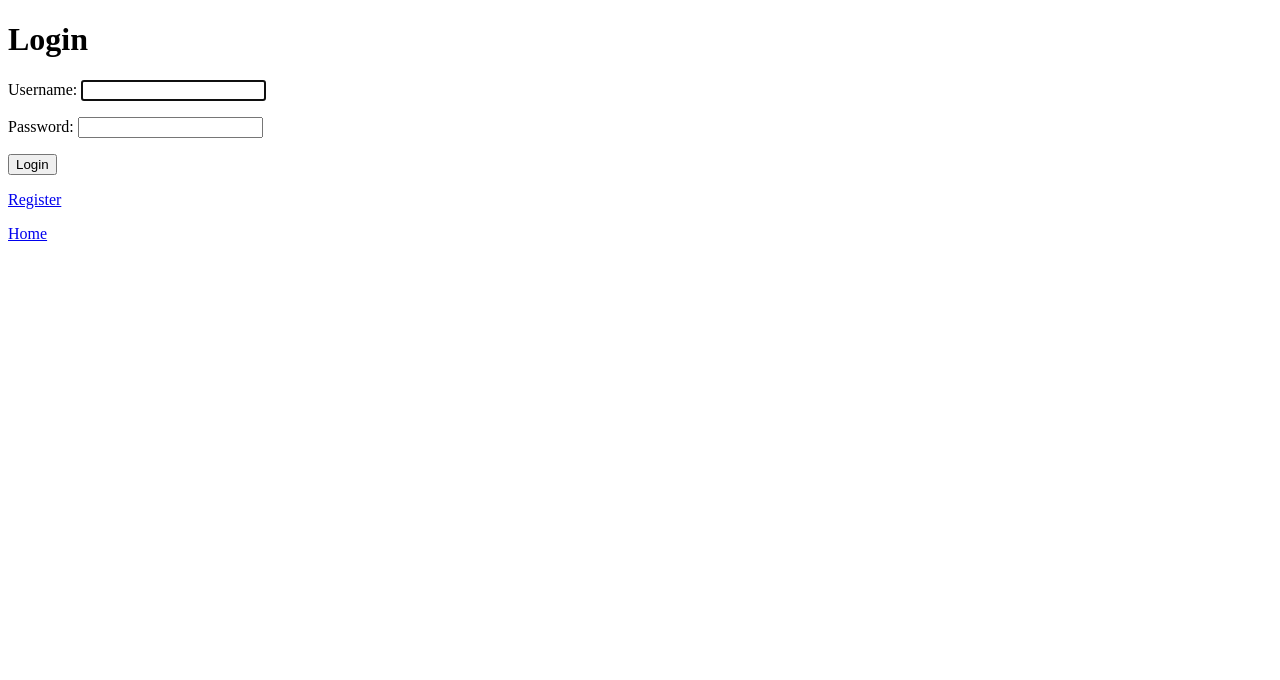
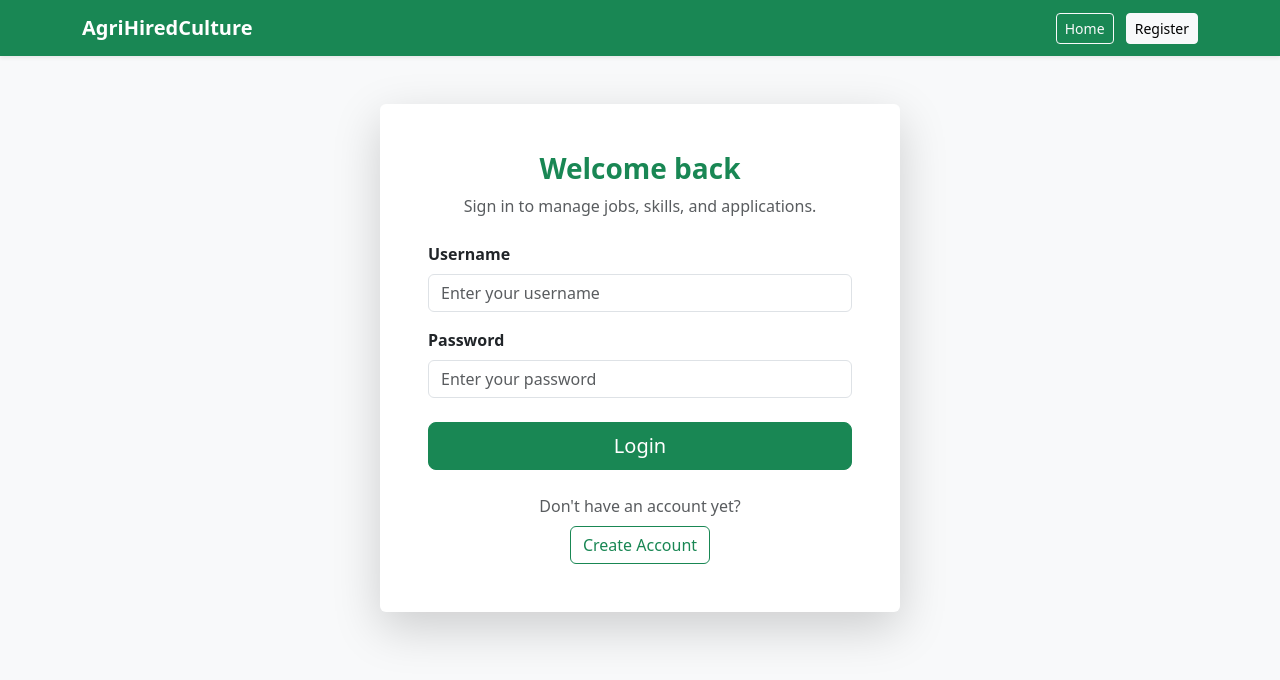
Before and after one commit to Alexchiper1/AgriHiredCulture, a Django app: page /login/ in a window 1280 px wide. Shown: the top 680 px of the page. Run offline with Django 5.2, Linux system fonts and the light colour scheme.

Commit message:
Designed Login Page

```diff
--- a/core/templates/core/login.html
+++ b/core/templates/core/login.html
@@ -3,18 +3,89 @@
 <head>
     <meta charset="UTF-8">
     <meta name="viewport" content="width=device-width, initial-scale=1.0">
-    <title>Login</title>
+    <title>Login | AgriHiredCulture</title>
+    <link href="https://cdn.jsdelivr.net/npm/bootstrap@5.3.3/dist/css/bootstrap.min.css" rel="stylesheet">
 </head>
-<body>
-    <h1>Login</h1>
+<body class="bg-light">
+    <nav class="navbar navbar-expand-lg navbar-dark bg-success shadow-sm">
+        <div class="container">
+            <a class="navbar-brand fw-bold" href="/">AgriHiredCulture</a>
+            <div>
+                <a class="btn btn-outline-light btn-sm" href="/">Home</a>
+                <a class="btn btn-light btn-sm ms-2" href="/register/">Register</a>
+            </div>
+        </div>
+    </nav>
 
-    <form method="post">
-        {% csrf_token %}
-        {{ form.as_p }}
-        <button type="submit">Login</button>
-    </form>
+    <main class="container py-5">
+        <div class="mx-auto" style="max-width: 520px;">
+            <div class="card border-0 shadow-lg">
+                <div class="card-body p-4 p-md-5">
+                    <div class="text-center mb-4">
+                        <h1 class="h3 fw-bold text-success">Welcome back</h1>
+                        <p class="text-muted mb-0">
+                            Sign in to manage jobs, skills, and applications.
+                        </p>
+                    </div>
 
-    <p><a href="/register/">Register</a></p>
-    <p><a href="/">Home</a></p>
+                    {% if form.non_field_errors %}
+                        <div class="alert alert-danger" role="alert">
+                            {% for error in form.non_field_errors %}
+                                <div>{{ error }}</div>
+                            {% endfor %}
+                        </div>
+                    {% endif %}
+
+                    <form method="post" novalidate>
+                        {% csrf_token %}
+
+                        <div class="mb-3">
+                            <label class="form-label fw-semibold" for="{{ form.username.id_for_label }}">Username</label>
+                            <input
+                                type="text"
+                                name="{{ form.username.html_name }}"
+                                id="{{ form.username.id_for_label }}"
+                                value="{{ form.username.value|default:'' }}"
+                                class="form-control{% if form.username.errors %} is-invalid{% endif %}"
+                                placeholder="Enter your username"
+                                required
+                            >
+                            {% for error in form.username.errors %}
+                                <div class="invalid-feedback">{{ error }}</div>
+                            {% endfor %}
+                        </div>
+
+                        <div class="mb-3">
+                            <label class="form-label fw-semibold" for="{{ form.password.id_for_label }}">Password</label>
+                            <input
+                                type="password"
+                                name="{{ form.password.html_name }}"
+                                id="{{ form.password.id_for_label }}"
+                                class="form-control{% if form.password.errors %} is-invalid{% endif %}"
+                                placeholder="Enter your password"
+                                required
+                            >
+                            {% for error in form.password.errors %}
+                                <div class="invalid-feedback">{{ error }}</div>
+                            {% endfor %}
+                        </div>
+
+                        {% if next %}
+                            <input type="hidden" name="next" value="{{ next }}">
+                        {% endif %}
+
+                        <div class="d-grid mt-4">
+                            <button type="submit" class="btn btn-success btn-lg">Login</button>
+                        </div>
+                    </form>
+
+                    <div class="text-center mt-4">
+                        <p class="mb-2 text-muted">Don't have an account yet?</p>
+                        <a class="btn btn-outline-success" href="/register/">Create Account</a>
+                    </div>
+                </div>
+            </div>
+        </div>
+    </main>
 </body>
 </html>
```
